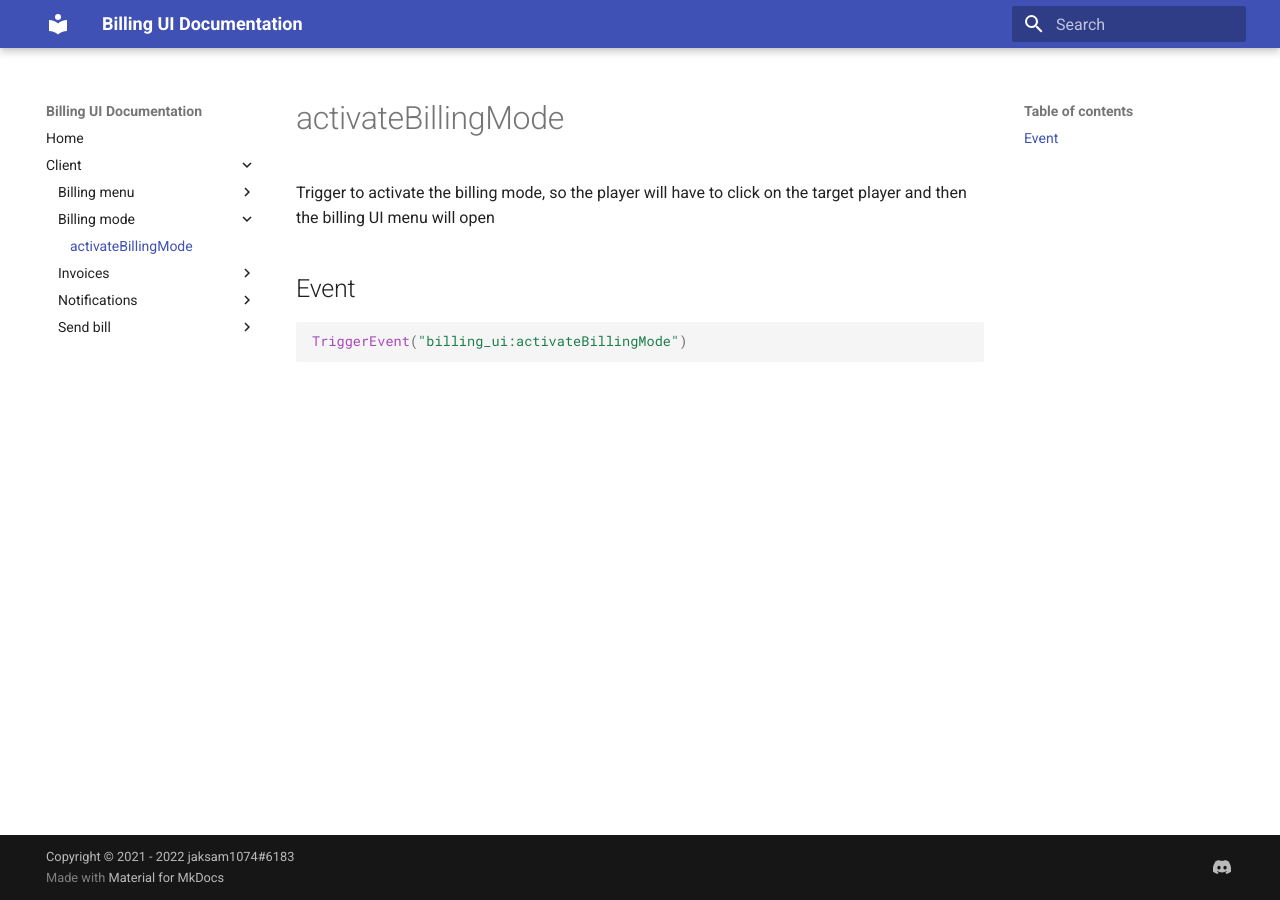
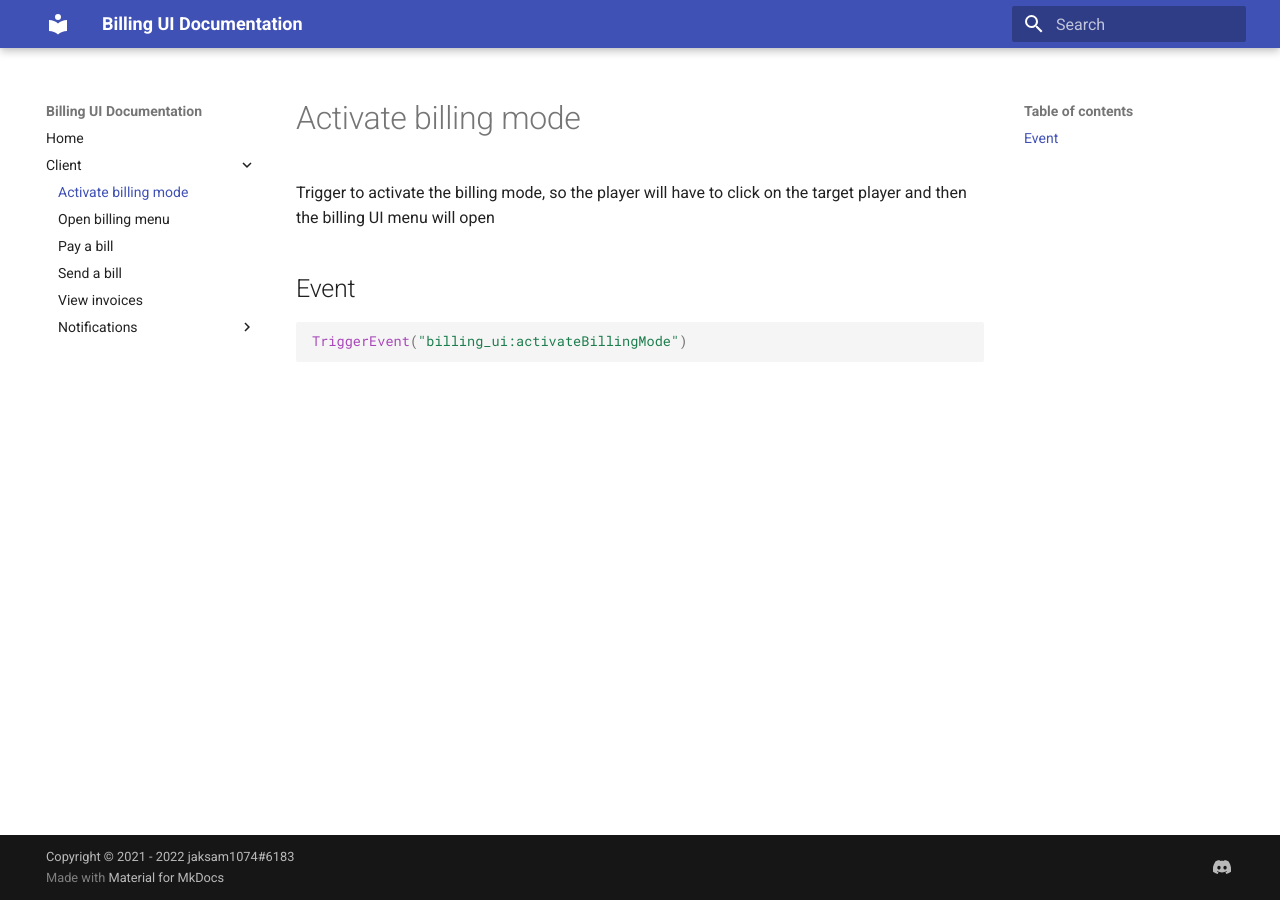
Before and after one commit to jaksam1074/Billing-UI-documentation, an MkDocs documentation site: the page built from docs/client/activateBillingMode.md, in a window 1280 px wide. Built offline with MkDocs 1.6.1 and Material for MkDocs 9.7.7, drawn with Linux system fonts in a browser that asks for light colours.

Commit message:
Improved documentation

```diff
--- a/docs/client/billing_mode/activateBillingMode.md
+++ b/docs/client/activateBillingMode.md
@@ -1,3 +1,5 @@
+# Activate billing mode
+
 Trigger to activate the billing mode, so the player will have to click on the target player and then the billing UI menu will open
 
 ## Event
--- a/docs/client/billing_menu/openBillingMenu.md
+++ b/docs/client/openBillingMenu.md
@@ -1,3 +1,5 @@
+# Open billing menu
+
 Trigger to open the billing UI menu without making the player to select the target player with the mouse
 
 ## Event
--- a/docs/client/send_bill/sendBill.md
+++ b/docs/client/sendBill.md
@@ -1,3 +1,5 @@
+# Send a bill
+
 Trigger to send an invoice to a target player
 
 ## Event
--- a/docs/client/invoices/viewInvoices.md
+++ b/docs/client/viewInvoices.md
@@ -1,3 +1,5 @@
+# View invoices
+
 Trigger to show the menu of invoices received
 
 ## Event
```
Also changed, not shown: docs/client/payBill.md (added, +14 -0 lines).
